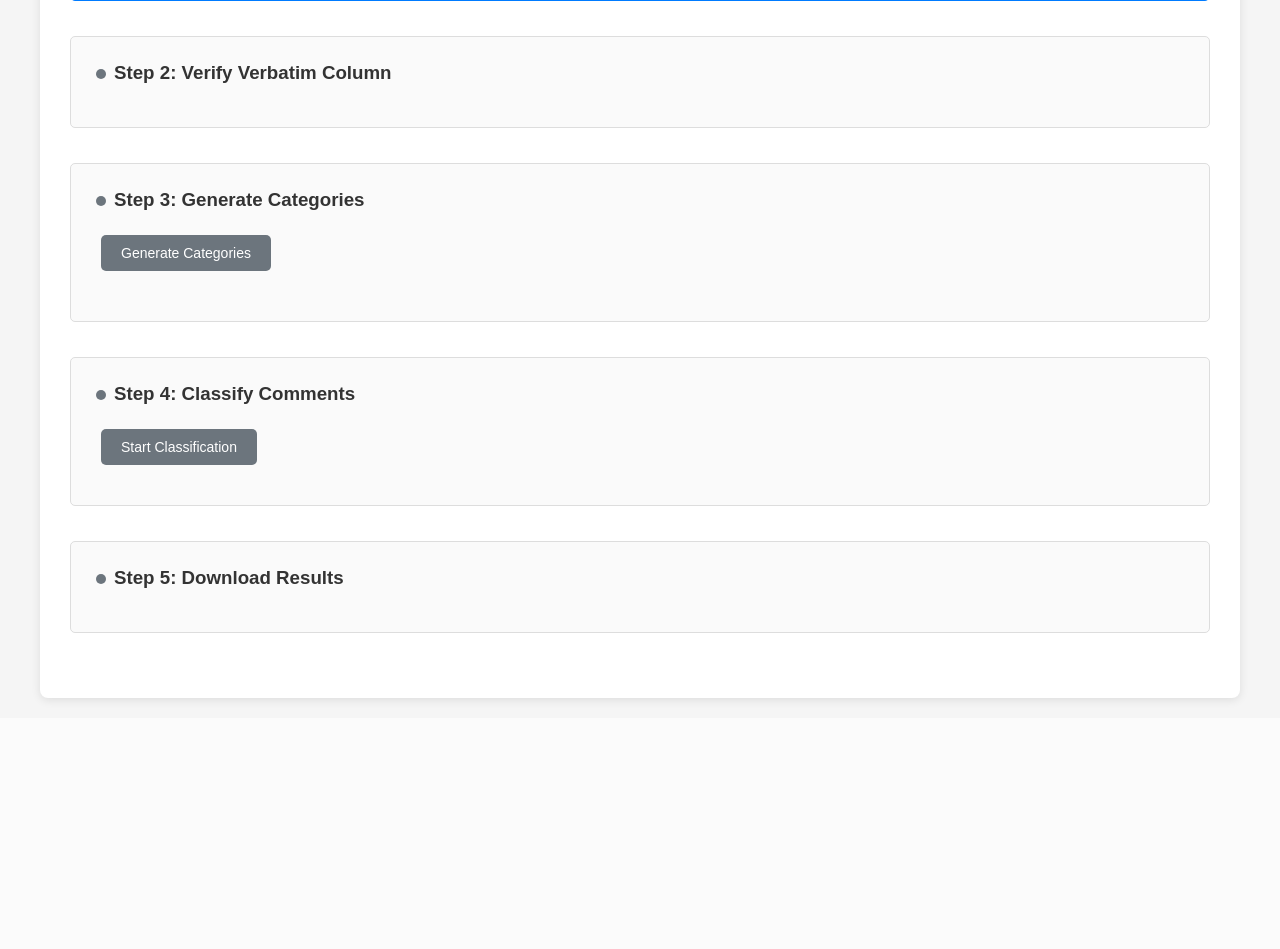
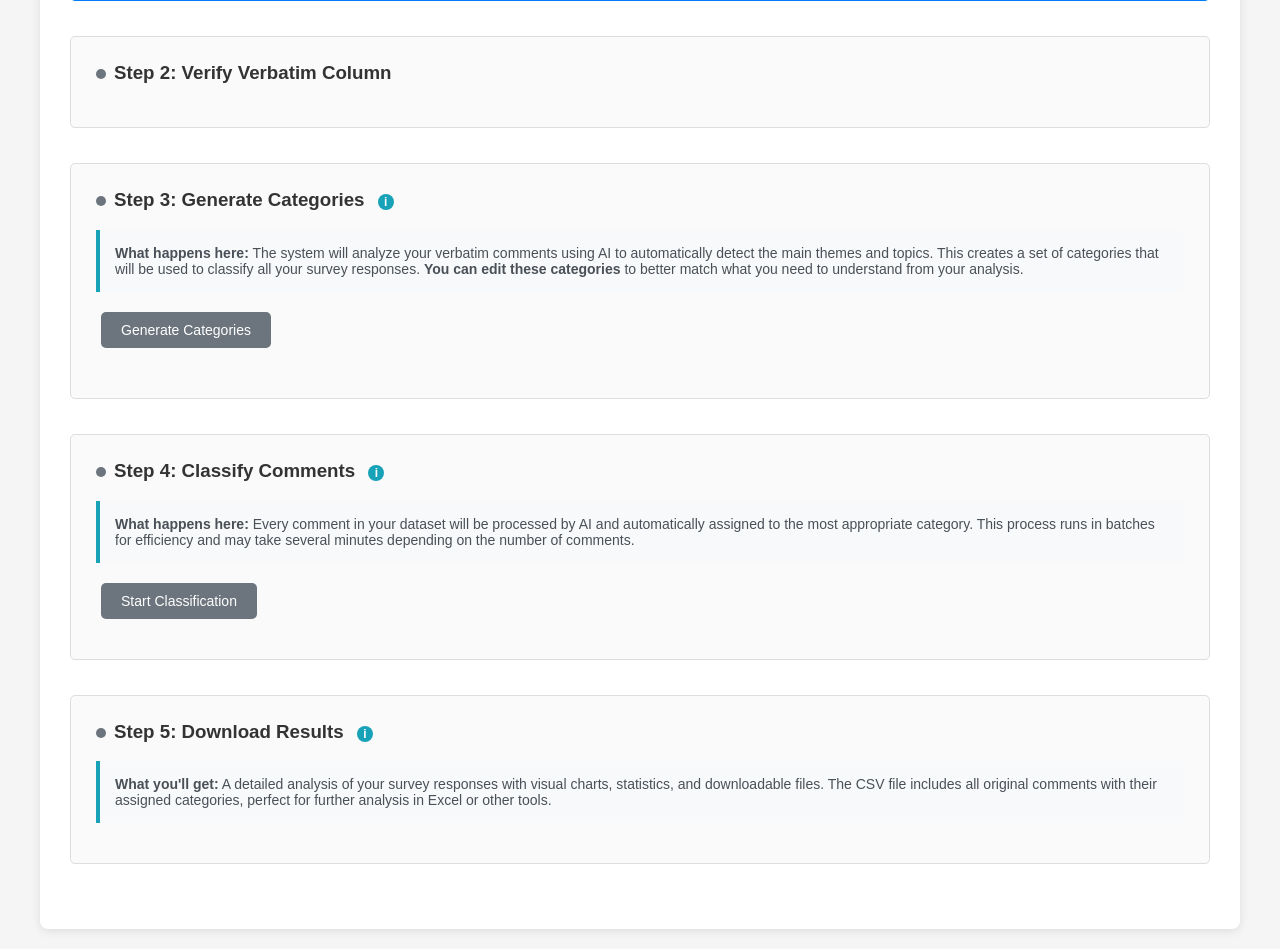
Before and after one commit to AlexIbby/verbatimAnalyze, a Flask app: page / in a window 1280 px wide. Shown: the part 434-1383 px from the top of the page. Before the commit the page ends 1137 px from the top, so only its background shows below. Run offline with Flask 2, Linux system fonts and the light colour scheme.

Commit message:
Enhance user experience with step explanations and info icons
- Add information icons with tooltips for steps 3, 4, and 5
- Include detailed step explanations for better user understanding
- Clarify that users can edit generated categories in step 3
- Improve UX by explaining AI processes and expected outcomes

🤖 Generated with [Claude Code](https://claude.ai/code)

Co-Authored-By: Claude <noreply@anthropic.com>

```diff
--- a/templates/index.html
+++ b/templates/index.html
@@ -391,6 +391,65 @@
         .status-indicator.completed {
             background: #28a745;
         }
+        .info-icon {
+            display: inline-block;
+            width: 16px;
+            height: 16px;
+            background: #17a2b8;
+            color: white;
+            border-radius: 50%;
+            text-align: center;
+            line-height: 16px;
+            font-size: 12px;
+            font-weight: bold;
+            cursor: help;
+            margin-left: 8px;
+            position: relative;
+        }
+        .info-icon:hover {
+            background: #138496;
+        }
+        .info-tooltip {
+            visibility: hidden;
+            width: 300px;
+            background-color: #333;
+            color: #fff;
+            text-align: left;
+            border-radius: 6px;
+            padding: 10px;
+            position: absolute;
+            z-index: 1000;
+            bottom: 125%;
+            left: 50%;
+            margin-left: -150px;
+            opacity: 0;
+            transition: opacity 0.3s;
+            font-size: 14px;
+            line-height: 1.4;
+        }
+        .info-tooltip::after {
+            content: "";
+            position: absolute;
+            top: 100%;
+            left: 50%;
+            margin-left: -5px;
+            border-width: 5px;
+            border-style: solid;
+            border-color: #333 transparent transparent transparent;
+        }
+        .info-icon:hover .info-tooltip {
+            visibility: visible;
+            opacity: 1;
+        }
+        .step-explanation {
+            background: #f8f9fa;
+            border-left: 4px solid #17a2b8;
+            padding: 15px;
+            margin: 15px 0;
+            border-radius: 0 5px 5px 0;
+            font-size: 14px;
+            color: #495057;
+        }
     </style>
 </head>
 <body>
@@ -438,7 +497,16 @@
 
         <!-- Step 3: Category Generation -->
         <div class="step" id="step-categories">
-            <h3><span class="status-indicator pending" id="categories-status"></span>Step 3: Generate Categories</h3>
+            <h3><span class="status-indicator pending" id="categories-status"></span>Step 3: Generate Categories
+                <span class="info-icon">i
+                    <div class="info-tooltip">
+                        Our AI analyzes a sample of your comments to identify common themes and automatically creates relevant categories. This intelligent pre-analysis ensures accurate classification in the next step.
+                    </div>
+                </span>
+            </h3>
+            <div class="step-explanation">
+                <strong>What happens here:</strong> The system will analyze your verbatim comments using AI to automatically detect the main themes and topics. This creates a set of categories that will be used to classify all your survey responses. <strong>You can edit these categories</strong> to better match what you need to understand from your analysis.
+            </div>
             <button class="btn" id="generate-categories-btn" onclick="generateCategories()" disabled>Generate Categories</button>
             <div class="loading" id="categories-loading">
                 <div class="spinner"></div>
@@ -451,7 +519,16 @@
 
         <!-- Step 4: Classification -->
         <div class="step" id="step-classify">
-            <h3><span class="status-indicator pending" id="classify-status"></span>Step 4: Classify Comments</h3>
+            <h3><span class="status-indicator pending" id="classify-status"></span>Step 4: Classify Comments
+                <span class="info-icon">i
+                    <div class="info-tooltip">
+                        Each comment is sent to OpenAI's API to be automatically classified into the categories from Step 3. The AI reads each comment and determines which category it best fits into.
+                    </div>
+                </span>
+            </h3>
+            <div class="step-explanation">
+                <strong>What happens here:</strong> Every comment in your dataset will be processed by AI and automatically assigned to the most appropriate category. This process runs in batches for efficiency and may take several minutes depending on the number of comments.
+            </div>
             <button class="btn" id="classify-btn" onclick="classifyComments()" disabled>Start Classification</button>
             <div class="loading" id="classify-loading">
                 <div class="spinner"></div>
@@ -466,7 +543,16 @@
 
         <!-- Step 5: Results and Download -->
         <div class="step" id="step-results">
-            <h3><span class="status-indicator pending" id="results-status"></span>Step 5: Download Results</h3>
+            <h3><span class="status-indicator pending" id="results-status"></span>Step 5: Download Results
+                <span class="info-icon">i
+                    <div class="info-tooltip">
+                        View analytics and download your results in multiple formats. The CSV contains your original data plus AI-generated categories, while the PDF provides a comprehensive analytical report.
+                    </div>
+                </span>
+            </h3>
+            <div class="step-explanation">
+                <strong>What you'll get:</strong> A detailed analysis of your survey responses with visual charts, statistics, and downloadable files. The CSV file includes all original comments with their assigned categories, perfect for further analysis in Excel or other tools.
+            </div>
             <div class="results-summary" id="results-summary" style="display: none;"></div>
             <div class="results-container" id="results-container" style="display: none;">
                 <div class="chart-container">
```
